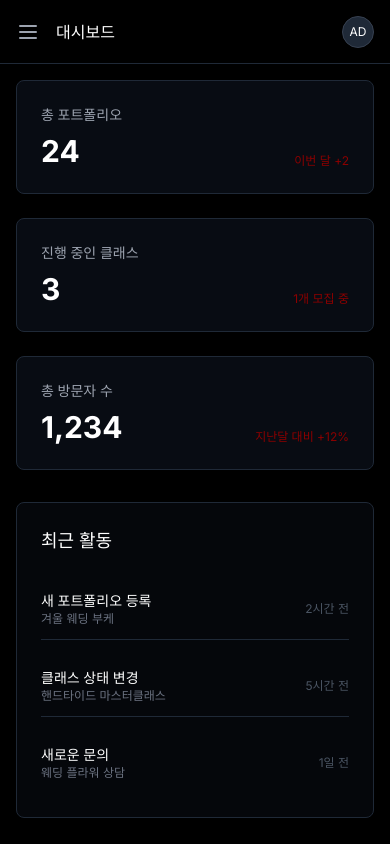
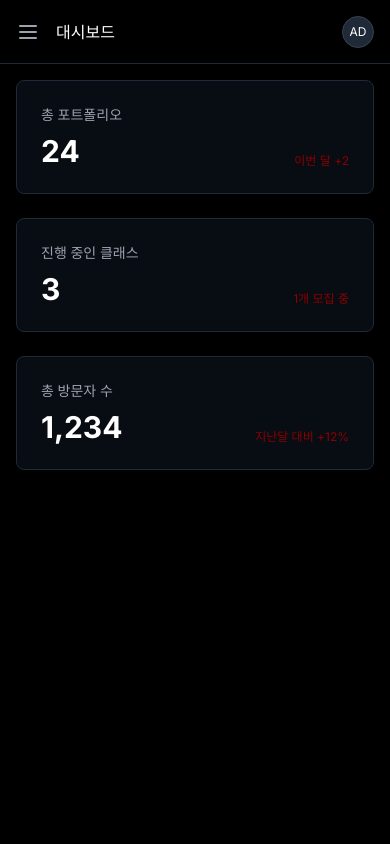
Before and after one commit to corpsj/na, a Next.js app: page /admin/dashboard in a window 390 px wide. Built offline with nearby package versions, Linux system fonts and the light colour scheme; a web font is replaced by a local one.

Commit message:
Simplify Admin Dashboard and Improve Mobile Class Apps View

```diff
--- a/app/admin/class/page.tsx
+++ b/app/admin/class/page.tsx
@@ -165,7 +165,48 @@ export default function AdminClassPage() {
 
                 {/* APPLICATIONS TAB */}
                 {activeTab === "applications" && (
-                    <div className="bg-gray-900/50 border border-gray-800 rounded-2xl overflow-hidden">
+                    <div className="space-y-4">
+                        {/* Mobile View (Cards) */}
+                        <div className="md:hidden space-y-4">
+                            {orders.map((order) => (
+                                <div key={order.id} className="bg-gray-900/50 border border-gray-800 rounded-lg p-4 space-y-3">
+                                    <div className="flex justify-between items-start">
+                                        <div>
+                                            <span className="text-xs text-gray-500 font-mono">{order.id}</span>
+                                            <h3 className="text-white font-medium mt-1">{order.name}</h3>
+                                        </div>
+                                        <span className={`inline-flex items-center gap-1.5 px-2.5 py-1 rounded-full text-xs font-medium border ${order.status === '확정' ? 'bg-green-500/10 text-green-500 border-green-500/20' :
+                                            order.status === '대기' ? 'bg-yellow-500/10 text-yellow-500 border-yellow-500/20' :
+                                                'bg-red-500/10 text-red-500 border-red-500/20'
+                                            }`}>
+                                            {order.status}
+                                        </span>
+                                    </div>
+                                    <div className="space-y-1 text-sm text-gray-400">
+                                        <div className="flex justify-between">
+                                            <span>클래스</span>
+                                            <span className="text-white">{order.class}</span>
+                                        </div>
+                                        <div className="flex justify-between">
+                                            <span>날짜</span>
+                                            <span className="text-white">{order.date}</span>
+                                        </div>
+                                        <div className="flex justify-between">
+                                            <span>결제금액</span>
+                                            <span className="text-white">₩ {order.amount}</span>
+                                        </div>
+                                    </div>
+                                    <div className="pt-3 border-t border-gray-800 flex justify-end">
+                                        <button className="text-sm text-gray-400 hover:text-white flex items-center gap-1">
+                                            <MoreVertical size={14} /> 관리
+                                        </button>
+                                    </div>
+                                </div>
+                            ))}
+                        </div>
+
+                        {/* Desktop View (Table) */}
+                        <div className="hidden md:block bg-gray-900/50 border border-gray-800 rounded-2xl overflow-hidden">
                             <div className="overflow-x-auto">
                                 <table className="w-full text-left min-w-[800px]">
                                     <thead className="bg-black/50 text-gray-500 text-xs uppercase tracking-wider">
@@ -211,6 +252,7 @@ export default function AdminClassPage() {
                                 </table>
                             </div>
                         </div>
+                    </div>
                 )}
             </div>
         </div>
--- a/app/admin/dashboard/page.tsx
+++ b/app/admin/dashboard/page.tsx
@@ -17,26 +17,6 @@ export default function AdminDashboard() {
                     </div>
                 ))}
             </div>
-
-            {/* Recent Activity */}
-            <div className="bg-gray-900/30 border border-gray-800 rounded-lg p-6">
-                <h3 className="text-lg font-medium text-white mb-6">최근 활동</h3>
-                <div className="space-y-4">
-                    {[
-                        { action: "새 포트폴리오 등록", target: "겨울 웨딩 부케", time: "2시간 전" },
-                        { action: "클래스 상태 변경", target: "핸드타이드 마스터클래스", time: "5시간 전" },
-                        { action: "새로운 문의", target: "웨딩 플라워 상담", time: "1일 전" },
-                    ].map((activity, i) => (
-                        <div key={i} className="flex items-center justify-between py-3 border-b border-gray-800 last:border-0">
-                            <div>
-                                <p className="text-white text-sm font-medium">{activity.action}</p>
-                                <p className="text-gray-500 text-xs">{activity.target}</p>
-                            </div>
-                            <span className="text-gray-600 text-xs">{activity.time}</span>
-                        </div>
-                    ))}
-                </div>
-            </div>
         </div>
     );
 }
```
Lines whose indentation alone changed are shown as unchanged.
